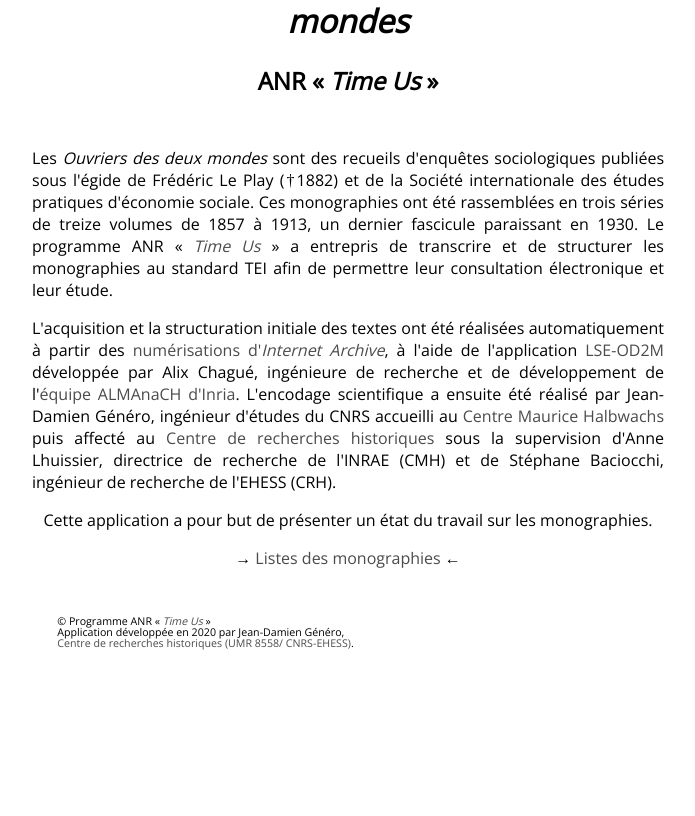
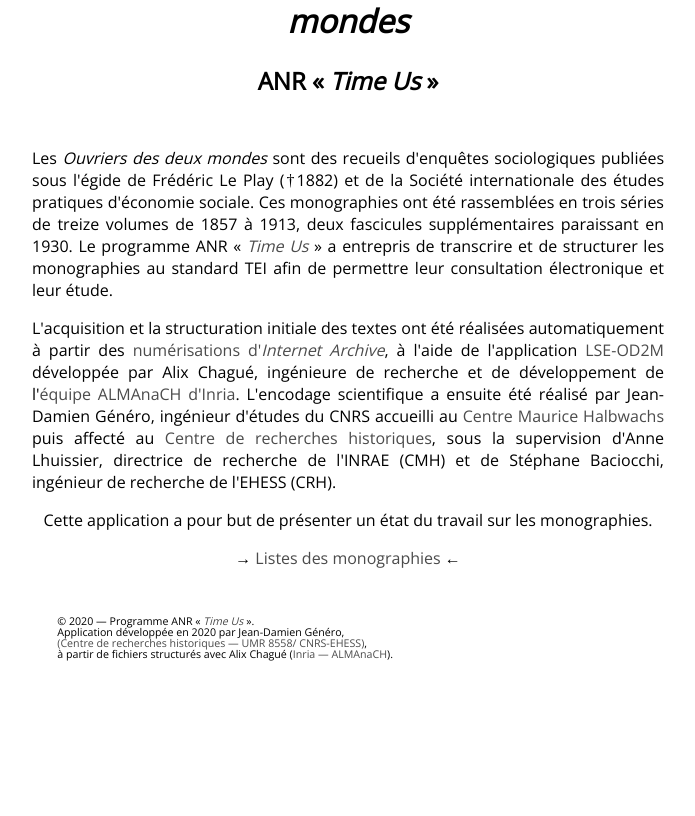
Before and after one commit to jeandamien-genero/app-ouvriers-deux-mondes, a Flask app: page / in a window 1280 px wide. Shown: the part 170-986 px from the top of the page, without its empty margins (292-987 px from the left). Before the commit the page ends 820 px from the top, so only its background shows below. Run offline with Flask 2, Linux system fonts and the light colour scheme; some web fonts are replaced.

Commit message:
changes in text and footer

```diff
--- a/app/templates/conteneur.html
+++ b/app/templates/conteneur.html
@@ -35,13 +35,16 @@
 			<footer>
 				<div style="padding: 4% 4% 4% 4%; font-size: 8pt; line-height: 2%;">
 					<p>
-					© Programme ANR « <a href="http://larhra.ish-lyon.cnrs.fr/anr-time-us" style="font-style: italic;" target="_blank">Time Us</a> »
+					© 2020 — Programme ANR « <a href="http://larhra.ish-lyon.cnrs.fr/anr-time-us" style="font-style: italic;" target="_blank">Time Us</a> ».
 					</p>
 					<p>
 						Application développée en 2020 par Jean-Damien Généro,
 					</p>
 					<p>
-						<a href="http://crh.ehess.fr/" target="_blank">Centre de recherches historiques (UMR 8558/ CNRS-EHESS)</a>.
+						<a href="http://crh.ehess.fr/" target="_blank">(Centre de recherches historiques — UMR 8558/ CNRS-EHESS)</a>,
+					</p>
+					<p>
+						à partir de fichiers structurés avec Alix Chagué (<a href="https://team.inria.fr/almanach/fr/" target="_blank">Inria — ALMAnaCH</a>).
 					</p>
 				</div>
 			</footer>
--- a/app/templates/home.html
+++ b/app/templates/home.html
@@ -2,10 +2,10 @@
 {% block corps %}
             <div style="text-align: justify;">
             	<p>
-            		Les <i>Ouvriers des deux mondes</i> sont des recueils d'enquêtes sociologiques publiées sous l'égide de Frédéric Le Play (†1882) et de la Société internationale des études pratiques d'économie sociale. Ces monographies ont été rassemblées en trois séries de treize volumes de 1857 à 1913, un dernier fascicule paraissant en 1930. Le programme ANR « <a href="http://larhra.ish-lyon.cnrs.fr/anr-time-us" style="font-style: italic;" target="_blank">Time Us</a> » a entrepris de transcrire et de structurer les monographies au standard TEI afin de permettre leur consultation électronique et leur étude.
+            		Les <i>Ouvriers des deux mondes</i> sont des recueils d'enquêtes sociologiques publiées sous l'égide de Frédéric Le Play (†1882) et de la Société internationale des études pratiques d'économie sociale. Ces monographies ont été rassemblées en trois séries de treize volumes de 1857 à 1913, deux fascicules supplémentaires paraissant en 1930. Le programme ANR « <a href="http://larhra.ish-lyon.cnrs.fr/anr-time-us" style="font-style: italic;" target="_blank">Time Us</a> » a entrepris de transcrire et de structurer les monographies au standard TEI afin de permettre leur consultation électronique et leur étude.
             	</p>
             	<p>
-            		L'acquisition et la structuration initiale des textes ont été réalisées automatiquement à partir des <a href="http://timeusage.paris.inria.fr/mediawiki/index.php/Aper%C3%A7u_des_%C3%A9tats#Les_Ouvriers_des_Mondes">numérisations d'<i>Internet Archive</i></a>, à l'aide de l'application <a href="https://gitlab.inria.fr/almanach/time-us/LSE-OD2M" target="_blank">LSE-OD2M</a> développée par Alix Chagué, ingénieure de recherche et de développement de l'<a href="https://team.inria.fr/almanach/fr/" target="_blank">équipe ALMAnaCH d'Inria</a>. L'encodage scientifique a ensuite été réalisé par Jean-Damien Généro, ingénieur d'études du CNRS accueilli au <a href="https://www.cmh.ens.fr/" target="_blank">Centre Maurice Halbwachs</a> puis affecté au <a href="http://crh.ehess.fr/" target="_blank">Centre de recherches historiques</a> sous la supervision d'Anne Lhuissier, directrice de recherche de l'INRAE (CMH) et de Stéphane Baciocchi, ingénieur de recherche de l'EHESS (CRH).
+            		L'acquisition et la structuration initiale des textes ont été réalisées automatiquement à partir des <a href="http://timeusage.paris.inria.fr/mediawiki/index.php/Aper%C3%A7u_des_%C3%A9tats#Les_Ouvriers_des_Mondes">numérisations d'<i>Internet Archive</i></a>, à l'aide de l'application <a href="https://gitlab.inria.fr/almanach/time-us/LSE-OD2M" target="_blank">LSE-OD2M</a> développée par Alix Chagué, ingénieure de recherche et de développement de l'<a href="https://team.inria.fr/almanach/fr/" target="_blank">équipe ALMAnaCH d'Inria</a>. L'encodage scientifique a ensuite été réalisé par Jean-Damien Généro, ingénieur d'études du CNRS accueilli au <a href="https://www.cmh.ens.fr/" target="_blank">Centre Maurice Halbwachs</a> puis affecté au <a href="http://crh.ehess.fr/" target="_blank">Centre de recherches historiques</a>, sous la supervision d'Anne Lhuissier, directrice de recherche de l'INRAE (CMH) et de Stéphane Baciocchi, ingénieur de recherche de l'EHESS (CRH).
             	</p>
             	<p style="text-align: center;">
             		Cette application a pour but de présenter un état du travail sur les monographies.
```
